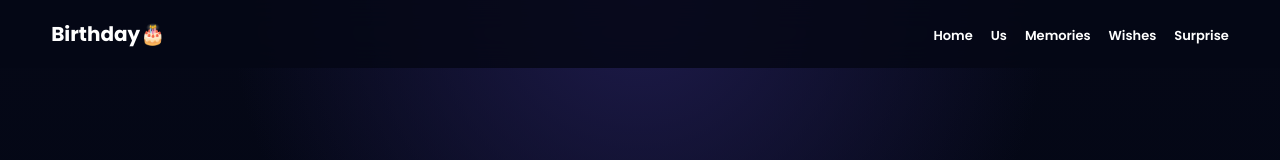
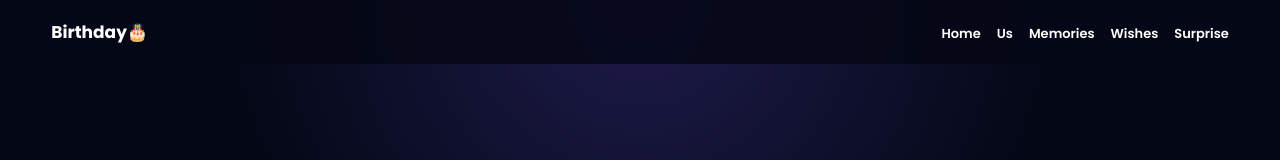
Before and after one commit to eyu127/eyu.github.io, a plain HTML site: page index.html in a window 1280 px wide. Shown: the top 160 px of the page. Drawn offline with Linux system fonts and the light colour scheme.

Commit message:
Update style.css

```diff
--- a/style.css
+++ b/style.css
@@ -56,7 +56,7 @@ nav {
 }
 
 .logo {
-    font-size: 20px;
+    font-size: 17px;
     font-weight: bold;
     color: white;
 }
@@ -69,7 +69,7 @@ nav ul{
     display:flex;
     align-items:center;
     justify-content:flex-end;
-    gap:18px;
+    gap:16px;
     list-style:none;
     margin:0;
     padding:0;
```
